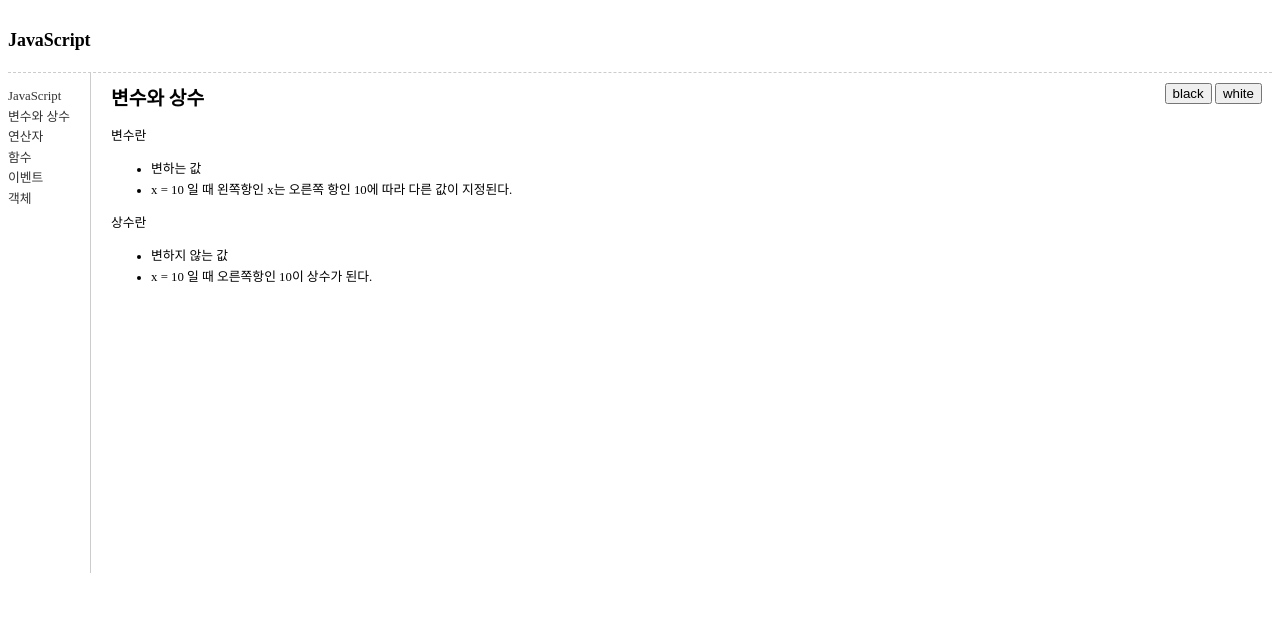
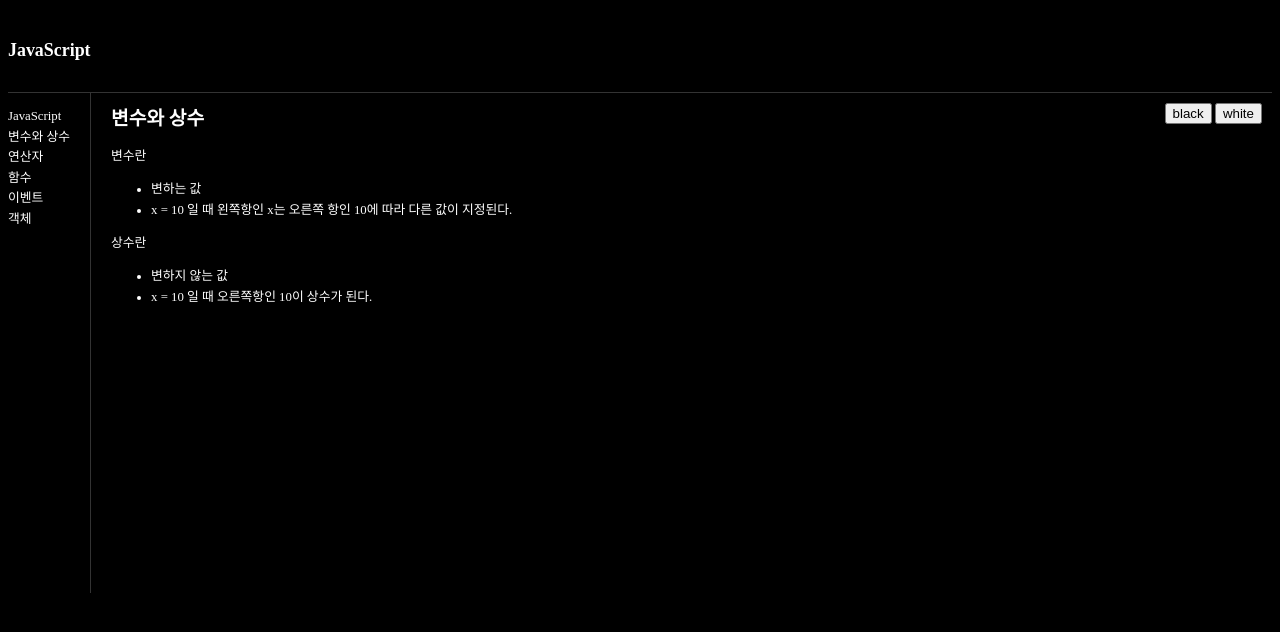
Before and after one commit to sommer99/opentutorials_kuri, a plain HTML site: page index.html in a window 1280 px wide. Both pictures are taken after a click on the button "black". Drawn offline with Linux system fonts and the light colour scheme.

Commit message:
add javascript

```diff
--- a/index.html
+++ b/index.html
@@ -8,9 +8,25 @@
                 font-family: dotum;
                 line-height: 1.6em;
             }
+            body.black {
+                background-color: black;
+                color: white;
+            }
+            body.black a {
+                color: white;
+            }
+            body.black a:hover {
+                color: #f60;
+            }
+            body.black header {
+                border-bottom: 1px solid #333;
+            }
+            body.black nav {
+                border-right: 1px solid #333;
+            }
             header {
-                border-bottom: 1px dashed #ccc;
-                padding: 10px 0;
+                border-bottom: 1px solid #ccc;
+                padding: 20px 0;
             }
             #toolbar {
                 padding: 10px;
@@ -30,6 +46,9 @@
             article {
                 float: left;
             }
+            footer {
+                clear: both;
+            }
             a {
                 text-decoration: none;
             }
@@ -45,14 +64,14 @@
         </style>
     </head>
 
-    <body>
+    <body id="body">
         <div>
             <header>
                 <h1>JavaScript</h1>
             </header>
             <div id="toolbar">
-                <input type="button" value="black" />
-                <input type="button" value="white" />
+                <input type="button" value="black" onclick="document.getElementById('body').className='black'" />
+                <input type="button" value="white" onclick="document.getElementById('body').className='white2'" />
             </div>
             <nav>
                 <ul>
```
